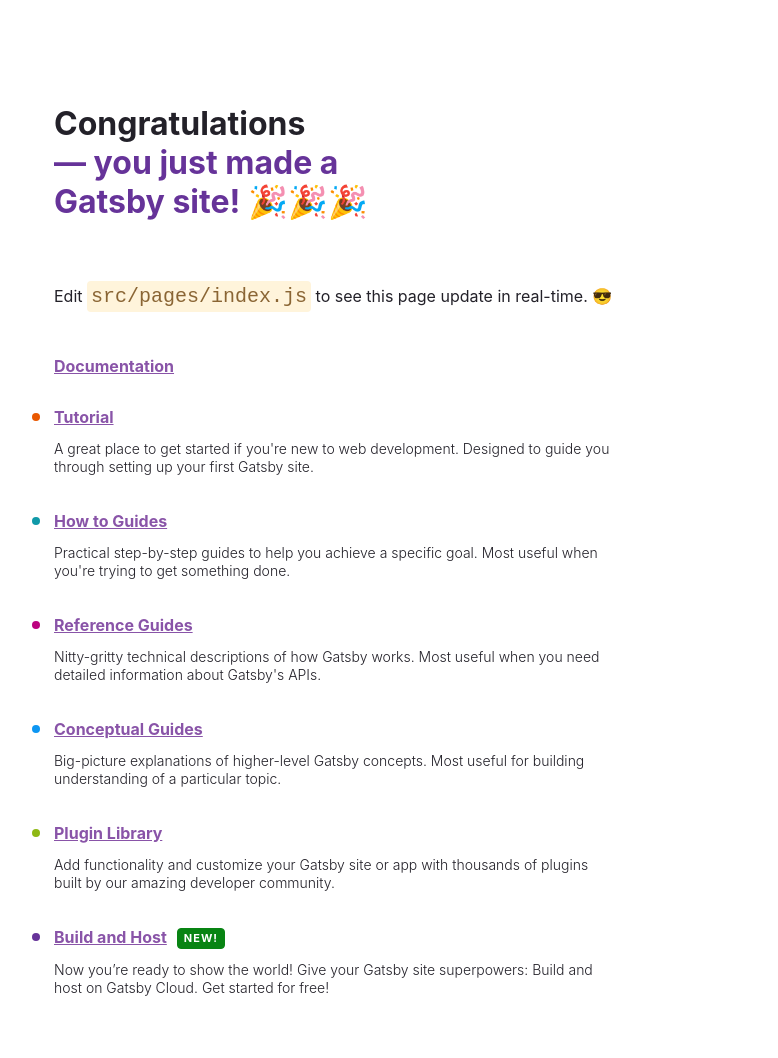
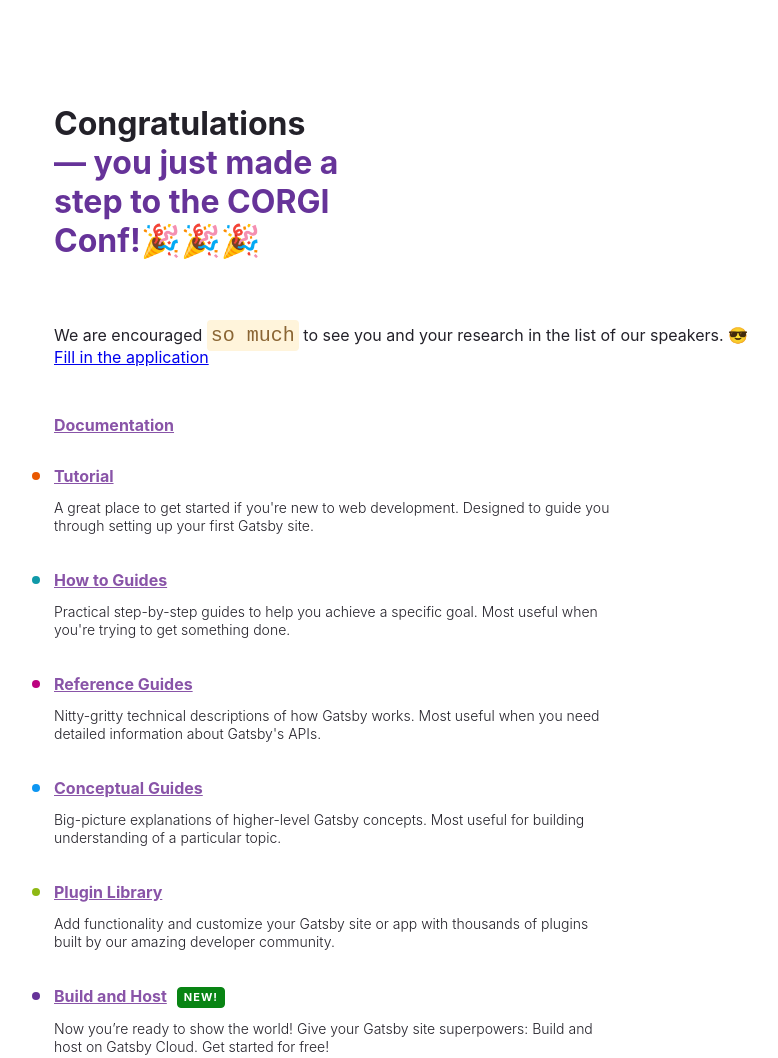
Before and after one commit to AProkot/beecome, a Gatsby site: page / in a window 1280 px wide. Shown: the top 1058 px of the page, without its empty margins (50-828 px from the left). Built offline with nearby package versions, Linux system fonts and the light colour scheme; Gatsby itself is replaced by a stand-in of ours.

Commit message:
initial commit

```diff
--- a/src/pages/index.js
+++ b/src/pages/index.js
@@ -133,17 +133,19 @@
       <h1 style={headingStyles}>
         Congratulations
         <br />
-        <span style={headingAccentStyles}>— you just made a Gatsby site! </span>
+        <span style={headingAccentStyles}>— you just made a step to the CORGI Conf!</span>
         <span role="img" aria-label="Party popper emojis">
           🎉🎉🎉
         </span>
       </h1>
       <p style={paragraphStyles}>
-        Edit <code style={codeStyles}>src/pages/index.js</code> to see this page
-        update in real-time.{" "}
+        We are encouraged <code style={codeStyles}>so much</code> to see
+        you and your research in the list of our speakers.{" "}
         <span role="img" aria-label="Sunglasses smiley emoji">
           😎
         </span>
+        <br />
+        <a href="#form">Fill in the application</a>
       </p>
       <ul style={listStyles}>
         <li style={docLinkStyle}>
```
